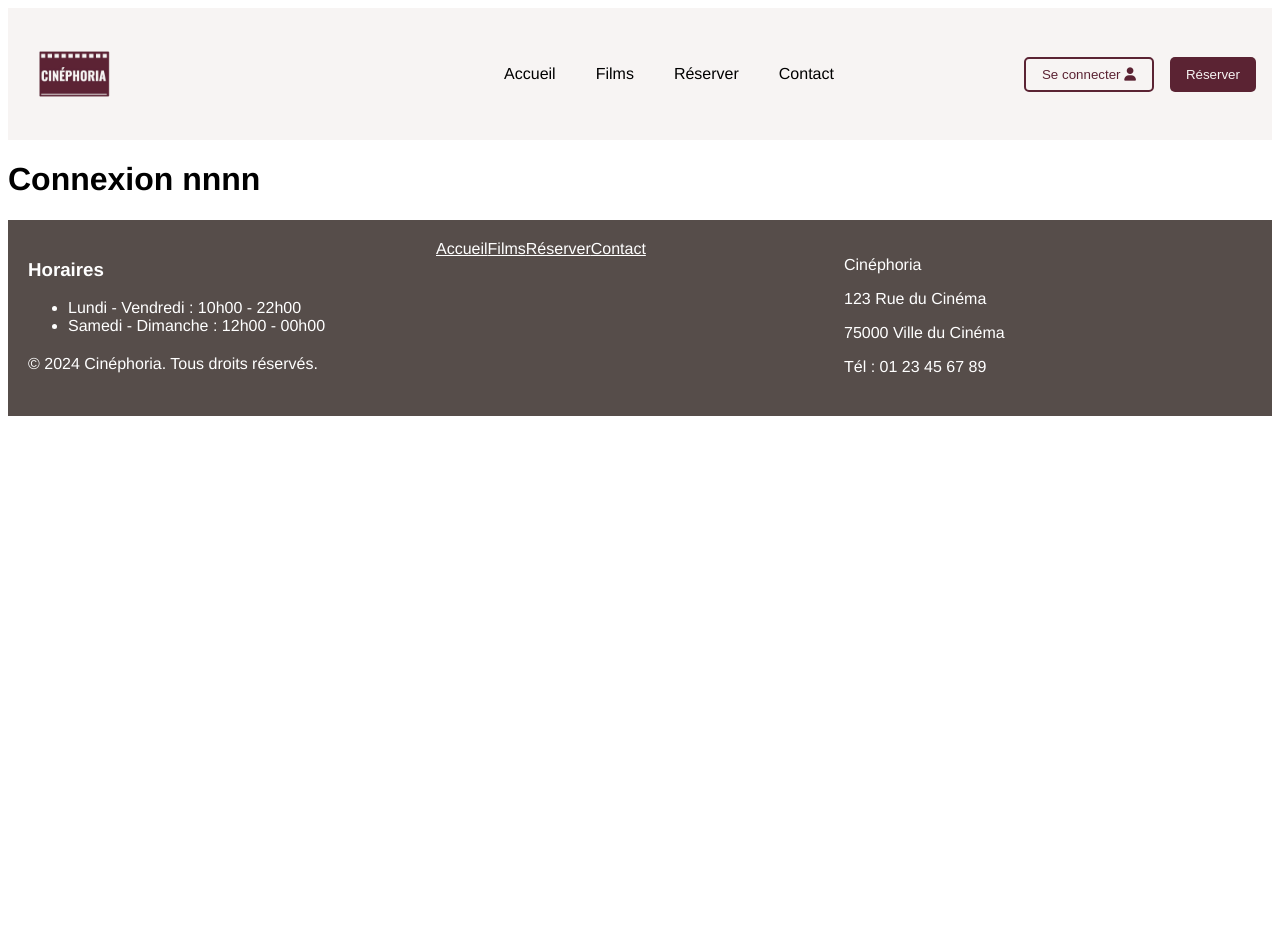
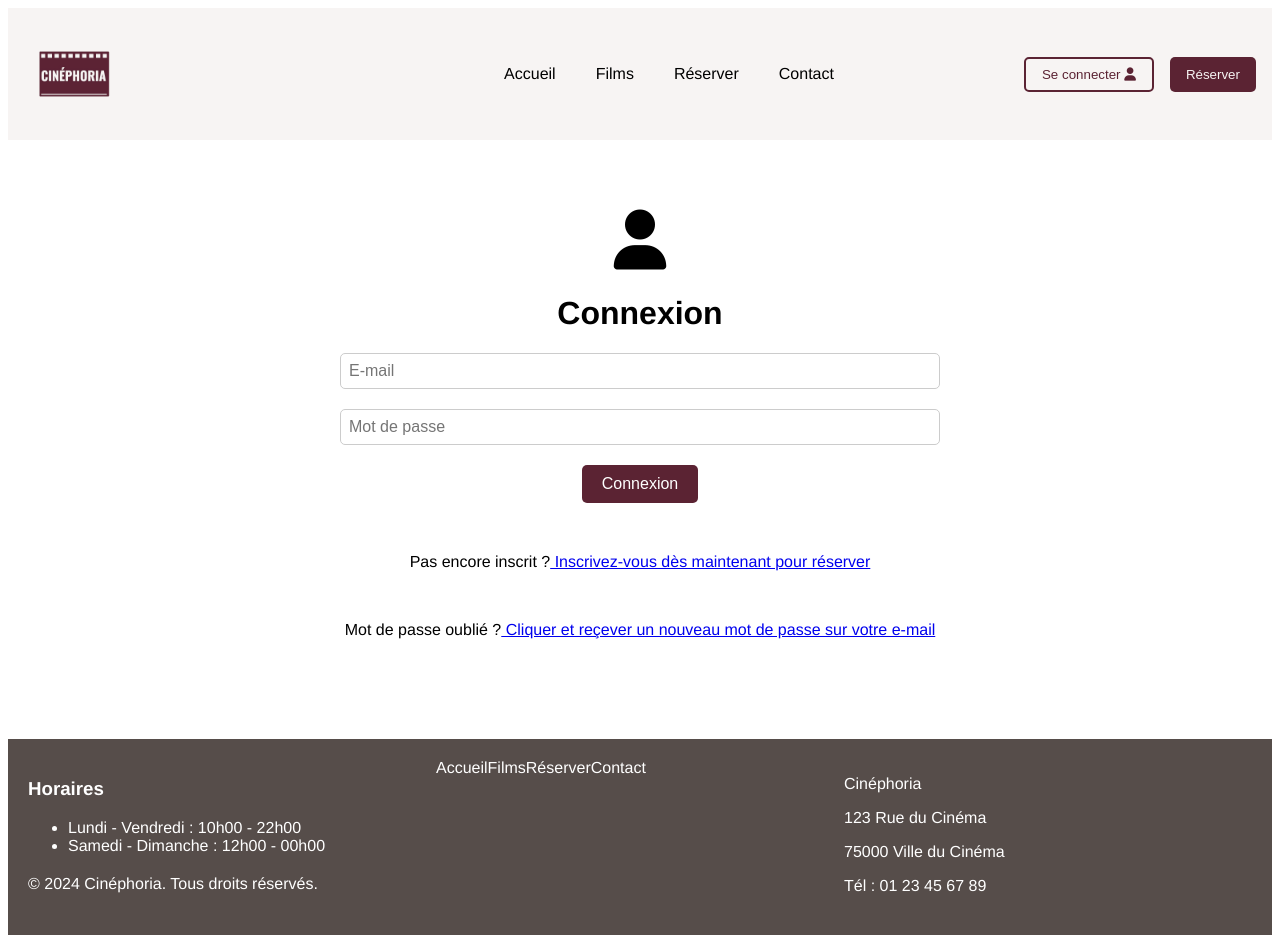
Before and after one commit to Ababinot/Projet_cin-phoria, a Vue app: page /connexion in a window 1280 px wide. Before the commit the page ends 800 px from the top, so only its background shows below. Built offline with nearby package versions, Linux system fonts and the light colour scheme.

Commit message:
Footer/Inscription

```diff
--- /dev/null
+++ b/src/assets/js/ConnexionUser.js
@@ -0,0 +1,16 @@
+export default {
+    data() {
+      return {
+        email: '',
+        password: ''
+      };
+    },
+    methods: {
+      connexion() {
+        // Vous pouvez ajouter ici la logique de connexion, comme l'envoi des données au serveur
+        console.log('Email:', this.email);
+        console.log('Mot de passe:', this.password);
+        // Vous pouvez également ajouter des validations supplémentaires avant d'envoyer les données
+      }
+    }
+  };
--- /dev/null
+++ b/src/assets/js/InscriptionUser.js
@@ -0,0 +1,22 @@
+export default {
+    data() {
+      return {
+        nom: '',
+        prenom: '',
+        username: '',
+        email: '',
+        password: ''
+      };
+    },
+    methods: {
+      inscription() {
+        // Vous pouvez ajouter ici la logique de connexion, comme l'envoi des données au serveur
+        console.log('Email:', this.email);
+        console.log('Mot de passe:', this.password);
+        console.log('Nom:', this.nom);
+        console.log('Prénom:', this.prenom);
+        console.log('Username:', this.username);
+        // Vous pouvez également ajouter des validations supplémentaires avant d'envoyer les données
+      }
+    }
+  };
--- /dev/null
+++ b/src/assets/styles/ConnexionUser.css
@@ -0,0 +1,69 @@
+.connexion {
+    margin: auto;
+    text-align: center;
+    max-width: 600px; /* Optionnel : pour limiter la largeur du contenu */
+}
+
+
+.input-group {
+    margin-bottom: 20px;
+    width: 100%;
+
+}
+
+label {
+    display: block;
+    margin-bottom: 5px;
+}
+
+input {
+    width: 100%;
+    padding: 8px;
+    font-size: 16px;
+    border-radius: 5px;
+    border: 1px solid #ccc;
+    box-sizing: border-box;
+}
+
+.buttonCo {
+    padding: 10px 20px;
+    font-size: 16px;
+    background-color: var(--couleur-principale);
+    color: #fff;
+    border: none;
+    border-radius: 5px;
+    cursor: pointer;
+}
+
+.buttonCo:hover {
+    background-color: var(--couleur-secondaire);
+    color: var(--couleur-tertiaire);
+}
+
+.icon {
+    text-align: center;
+    margin-bottom: 25px;
+    margin-top: 70px;
+}
+
+.icon i {
+    font-size: 60px;
+}
+
+.extra-info {
+    text-align: center;
+    margin-top: 20px;
+}
+
+.extra-info p {
+    margin-bottom: 5px;
+}
+
+.liens{
+    margin-top: 50px;
+
+}
+
+.liens2{
+    margin-top: 50px;
+}
--- a/src/assets/styles/FooterBar.css
+++ b/src/assets/styles/FooterBar.css
@@ -0,0 +1,81 @@
+/* Styles pour le footer */
+.Footer {
+    background-color: var(--couleur-tertiaire);
+    /* Couleur de fond du footer */
+    color: white;
+    /* Couleur du texte */
+    padding: 20px;
+    /* Espacement intérieur */
+    display: flex;
+    justify-content: space-between;
+    /* Pour aligner les éléments horizontalement */
+    margin-top: 100px;
+}
+
+.left,
+.middle,
+.right {
+    flex: 1;
+    /* Les sections prennent le même espace */
+}
+
+.horaires,
+.copyright,
+.contact-info {
+    margin-bottom: 20px;
+    /* Espacement entre les sections */
+}
+
+.linkF{
+    text-decoration: none;
+    color: white;
+    /* Couleur des liens */
+
+}
+
+.nav-menu{
+    background-color: var(--couleur-tertiaire);
+}
+
+.nav-menu ul {
+    list-style: none;
+    /* Supprime les puces de la liste */
+    padding: 0;
+    /* Supprime le padding par défaut de la liste */
+}
+
+.nav-menu ul li {
+    display: inline-block;
+    /* Aligne les éléments horizontalement */
+    margin-right: 20px;
+    /* Espacement entre les éléments */
+}
+
+.nav-menu ul li:last-child {
+    margin-right: 0;
+    /* Pas de marge à droite pour le dernier élément */
+}
+
+.nav-menu ul li a {
+    color: white;
+    /* Couleur du texte des liens */
+    text-decoration: none;
+    /* Supprime le soulignement des liens */
+}
+
+.nav-menu ul li a:hover {
+    text-decoration: underline;
+    /* Ajoute un soulignement au survol */
+}
+
+.linkF:hover {
+    color: var(--couleur-principale);
+    /* Couleur au survol */
+    transform: scale(1.1);
+    /* Zoom au survol */
+  }
+
+  .linkF:active {
+    text-decoration: none;
+    /* Supprimer les soulignements au clic */
+  }
--- a/src/components/ConnexionUser.vue
+++ b/src/components/ConnexionUser.vue
@@ -1,16 +1,36 @@
 <template>
-    <div class="Connexion">
-      <h1>Connexion nnnn</h1>
+  <div class="connexion">
+    <div class="icon">
+      <!-- Utilisation d'un icône Font Awesome -->
+      <i class="fas fa-user"></i>
+    </div>
+    <h1>Connexion</h1>
 
+    <div class="input-group">
+      <input type="email" id="email" v-model="email" placeholder="E-mail" required />
+    </div>
+    <div class="input-group">
+      <input type="password" id="password" v-model="password" placeholder="Mot de passe" required />
+    </div>
+    <button class="buttonCo" @click="connexion">Connexion</button>
+    <div class="extra-info">
+      <p class="liens">Pas encore inscrit ?<a href="/inscription"> Inscrivez-vous dès maintenant pour réserver</a></p>
+      <p class="liens2">Mot de passe oublié ?<a href="#"> Cliquer et reçever un nouveau mot de passe sur votre e-mail</a></p>
+    </div>
   </div>
 </template>
 
 <script>
+import ConnexionUserData from '@/assets/js/ConnexionUser.js'; // Importation des données exportées depuis PageAccueil.js
 export default {
-
+  name: 'ConnexionUser',
+  data() {
+    return ConnexionUserData.data(); // Utilisation des données exportées
+  },
+  methods: ConnexionUserData.methods, // Utilisation des méthodes exportées
 };
 </script>
 
 <style scoped>
-
+@import '@/assets/styles/ConnexionUser.css';
 </style>
--- a/src/components/FooterBar.vue
+++ b/src/components/FooterBar.vue
@@ -18,10 +18,10 @@
             <!-- Menu de navigation -->
             <nav class="nav-menu">
                 <div class="links">
-                    <router-link class="link" to="/">Accueil</router-link>
-                    <router-link class="link" to="/films">Films</router-link>
-                    <router-link class="link" to="/reserver">Réserver</router-link>
-                    <router-link class="link" to="/contact">Contact</router-link>
+                    <router-link class="linkF" to="/">Accueil</router-link>
+                    <router-link class="linkF" to="/films">Films</router-link>
+                    <router-link class="linkF" to="/reserver">Réserver</router-link>
+                    <router-link class="linkF" to="/contact">Contact</router-link>
                 </div>
             </nav>
         </div>
@@ -44,71 +44,5 @@ export default {
 </script>
 
 <style scoped>
-/* Styles pour le footer */
-.Footer {
-    background-color: var(--couleur-tertiaire);
-    /* Couleur de fond du footer */
-    color: white;
-    /* Couleur du texte */
-    padding: 20px;
-    /* Espacement intérieur */
-    display: flex;
-    justify-content: space-between;
-    /* Pour aligner les éléments horizontalement */
-}
-
-.left,
-.middle,
-.right {
-    flex: 1;
-    /* Les sections prennent le même espace */
-}
-
-.horaires,
-.copyright,
-.contact-info {
-    margin-bottom: 20px;
-    /* Espacement entre les sections */
-}
-
-.link{
-    color: white;
-    /* Couleur des liens */
-
-}
-
-.nav-menu{
-    background-color: var(--couleur-tertiaire);
-}
-
-.nav-menu ul {
-    list-style: none;
-    /* Supprime les puces de la liste */
-    padding: 0;
-    /* Supprime le padding par défaut de la liste */
-}
-
-.nav-menu ul li {
-    display: inline-block;
-    /* Aligne les éléments horizontalement */
-    margin-right: 20px;
-    /* Espacement entre les éléments */
-}
-
-.nav-menu ul li:last-child {
-    margin-right: 0;
-    /* Pas de marge à droite pour le dernier élément */
-}
-
-.nav-menu ul li a {
-    color: white;
-    /* Couleur du texte des liens */
-    text-decoration: none;
-    /* Supprime le soulignement des liens */
-}
-
-.nav-menu ul li a:hover {
-    text-decoration: underline;
-    /* Ajoute un soulignement au survol */
-}
+@import '@/assets/styles/FooterBar.css';
 </style>;
--- /dev/null
+++ b/src/components/InscriptionUser.vue
@@ -0,0 +1,41 @@
+<template>
+    <div class="connexion">
+        <div class="icon">
+            <!-- Utilisation d'un icône Font Awesome -->
+            <i class="fas fa-user"></i>
+        </div>
+        <h1>Inscription</h1>
+
+        <div class="input-group">
+            <input type="email" id="email" v-model="email" placeholder="E-mail" required />
+        </div>
+        <div class="input-group">
+            <input type="text" id="nom" v-model="nom" placeholder="Nom" required />
+        </div>
+        <div class="input-group">
+            <input type="text" id="prenom" v-model="prenom" placeholder="Prénom" required />
+        </div>
+        <div class="input-group">
+            <input type="text" id="username" v-model="username" placeholder="Nom d'utilisateur" required />
+        </div>
+        <div class="input-group">
+            <input type="password" id="password" v-model="password" placeholder="Mot de passe" required />
+        </div>
+        <button class="buttonCo" @click="inscription">Inscription</button>
+    </div>
+</template>
+
+<script>
+import InscriptionUserData from '@/assets/js/InscriptionUser.js'; // Importation des données exportées depuis PageAccueil.js
+export default {
+    name: 'InscriptionUser',
+    data() {
+        return InscriptionUserData.data(); // Utilisation des données exportées
+    },
+    methods: InscriptionUserData.methods, // Utilisation des méthodes exportées
+};
+</script>
+
+<style scoped>
+@import '@/assets/styles/ConnexionUser.css';
+</style>
--- a/src/main.js
+++ b/src/main.js
@@ -5,6 +5,8 @@ import ListeFilms from './components/ListeFilms.vue';
 import ContactInfo from './components/ContactInfo.vue';
 import ReserverBillet from './components/ReserverBillet.vue';
 import ConnexionUser from './components/ConnexionUser.vue';
+import InscriptionUser from './components/InscriptionUser.vue';
+
 import App from './App.vue'; // Importez le composant racine de votre application (App.vue)
 import '@fortawesome/fontawesome-free/css/all.css';
 
@@ -17,6 +19,8 @@ const routes = [
   { path: '/contact', component: ContactInfo },
   { path: '/reserver', component: ReserverBillet },
   { path: '/connexion', component: ConnexionUser },
+  { path: '/inscription', component: InscriptionUser },
+
 ];
 
 const router = createRouter({
```
Also changed, not shown: 1 other file (tests, documents, lock files or other folders). Lines whose indentation alone changed are shown as unchanged.
